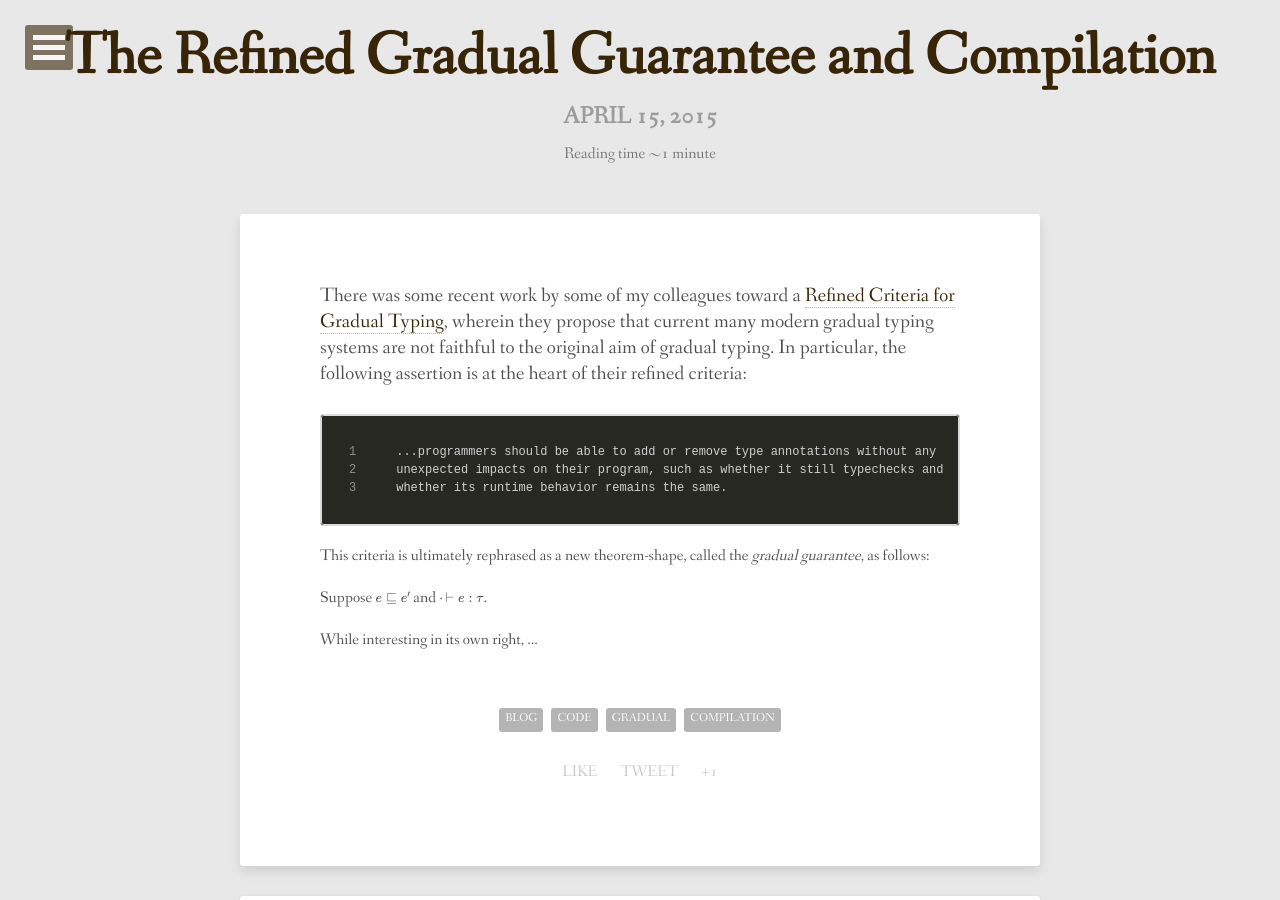
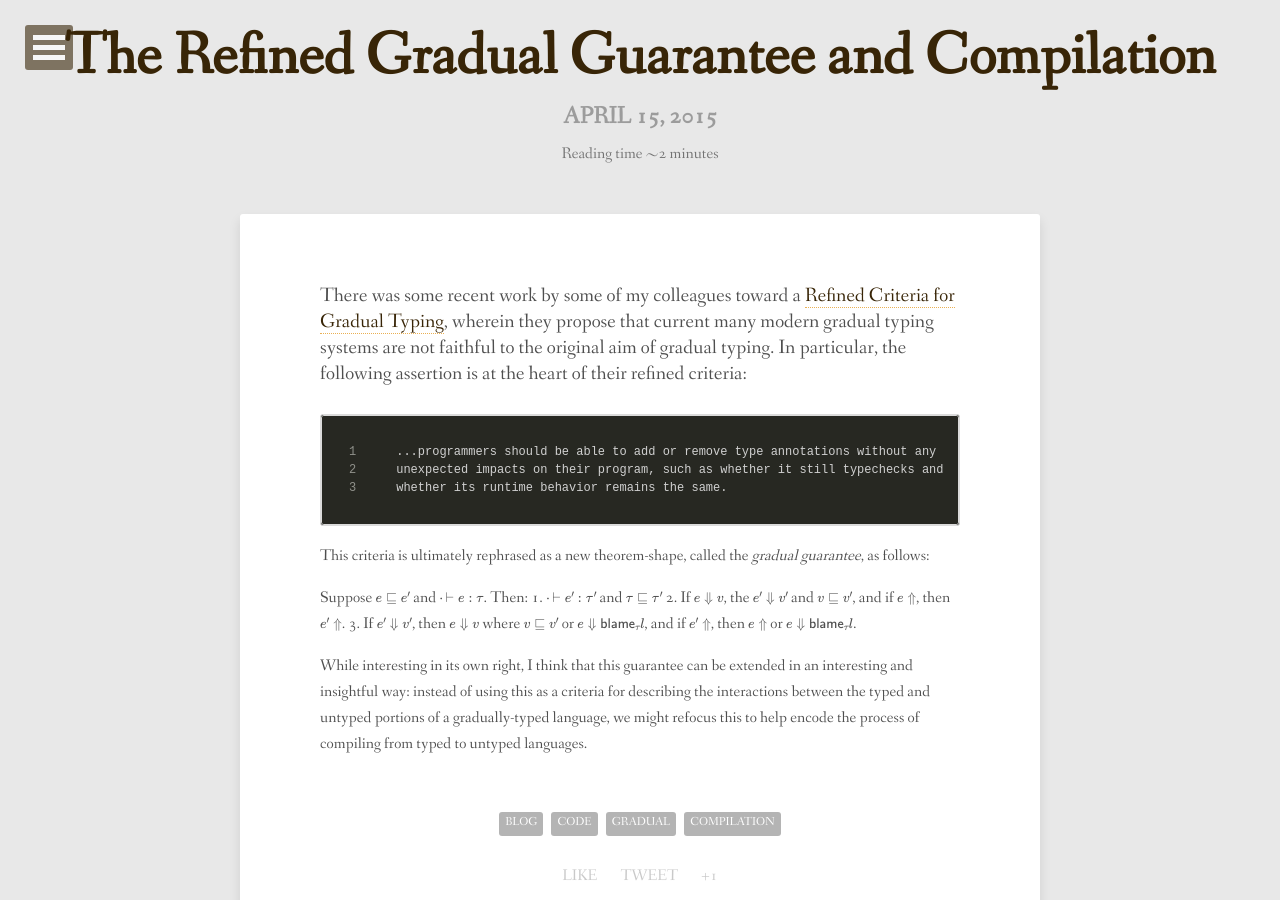
Before and after one commit to cgswords/cgswords.github.io, a Jekyll site: the page built from _posts/2015-04-15-gradual-compilation.md, in a window 1280 px wide and 900 px high. Built offline with Jekyll 4.4.1, drawn with Linux system fonts in a browser that asks for light colours; nearby versions of some CDN libraries; some web fonts are replaced; formulas are drawn with MathJax 3; comment, search, counter and statistics services are not loaded.

Commit message:
Checking the tex

```diff
--- a/_posts/2015-04-15-gradual-compilation.md
+++ b/_posts/2015-04-15-gradual-compilation.md
@@ -17,7 +17,18 @@ This criteria is ultimately rephrased as a new theorem-shape, called the
 *gradual guarantee*, as follows:
 
 <div>
-Suppose $e \sqsubseteq e'$ and $\cdotp \vdash e : \tau$.
+Suppose $e \sqsubseteq e'$ and $\cdotp \vdash e : \tau$. Then:
+
+1. $\cdotp \vdash e' : \tau'$ and $\tau \sqsubseteq \tau'$
+2. If $e \Downarrow v$, the $e' \Downarrow v'$ and $v \sqsubseteq v'$, and
+   if $e \Uparrow$, then $e' \Uparrow$.
+3. If $e' \Downarrow v'$, then $e \Downarrow v$ where $v \sqsubseteq v'$ or
+   $e \Downarrow \mathsf{blame}_\tau l$, and
+   if $e' \Uparrow$, then $e \Uparrow$ or $e \Downarrow \mathsf{blame}_\tau l$.
 </div>
 
-While interesting in its own right, ...
+While interesting in its own right, I think that this guarantee can be extended
+in an interesting and insightful way: instead of using this as a criteria for
+describing the interactions between the typed and untyped portions of a
+gradually-typed language, we might refocus this to help encode the process of
+compiling from typed to untyped languages.
```
